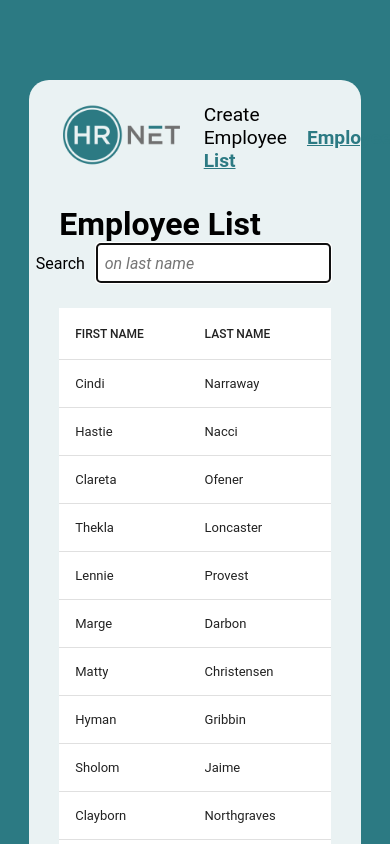
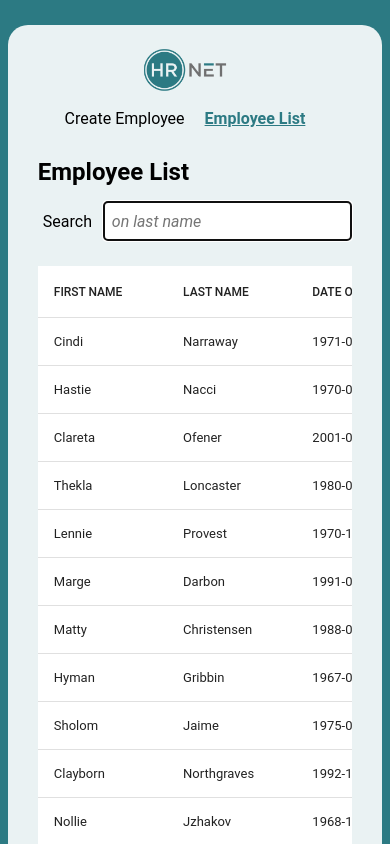
Before and after one commit to Jerune/HRnet, a React (Vite) app: page /employee-list in a window 390 px wide. Shown: the top 844 px of the page. Built offline with nearby package versions, Linux system fonts and the light colour scheme.

Commit message:
style: Responsive styles
Both pages are now fully responsive on all devices

```diff
--- a/src/css/index.css
+++ b/src/css/index.css
@@ -232,3 +232,62 @@ fieldset > select {
 .sc-dmctIk {
   border-radius: 0 !important;
 }
+
+/* Media Queries */
+
+@media screen and (max-width: 1000px) {
+  #root {
+    padding-block: 50px;
+  }
+
+  .form {
+    gap: 0;
+  }
+
+  .form-section {
+    width: 100%;
+  }
+}
+
+@media screen and (max-width: 630px) {
+  #root {
+    padding-block: 25px;
+  }
+
+  .nav,
+  .main {
+    width: 96%;
+  }
+
+  h1 {
+    font-size: 1.5em;
+  }
+
+  .nav a {
+    font-size: 1rem;
+  }
+
+  .logo {
+    height: 50px;
+  }
+
+  .search {
+    width: 100%;
+    margin-top: 15px;
+  }
+}
+
+@media screen and (max-width: 500px) {
+  .nav {
+    flex-direction: column;
+    justify-content: flex-start;
+  }
+
+  .nav-menu {
+    margin-top: 10px;
+  }
+
+  .button {
+    width: 100%;
+  }
+}
```
